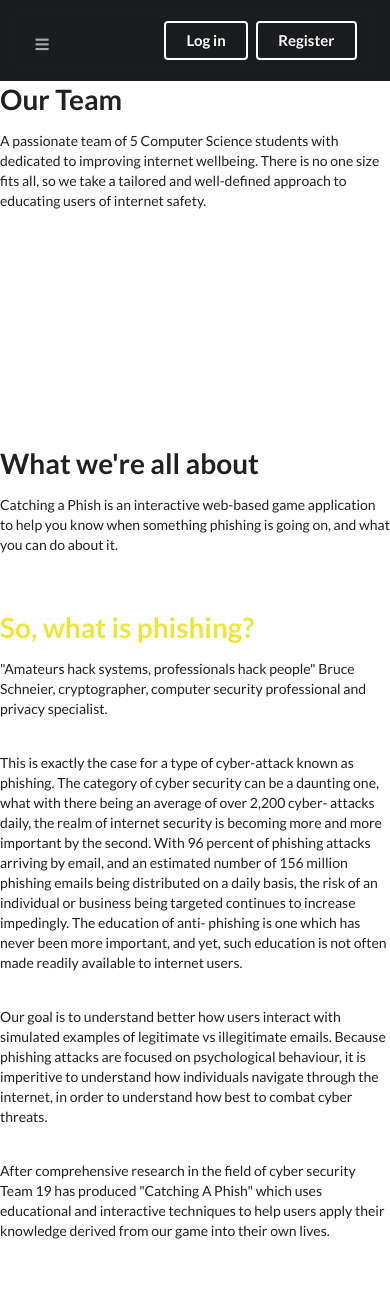
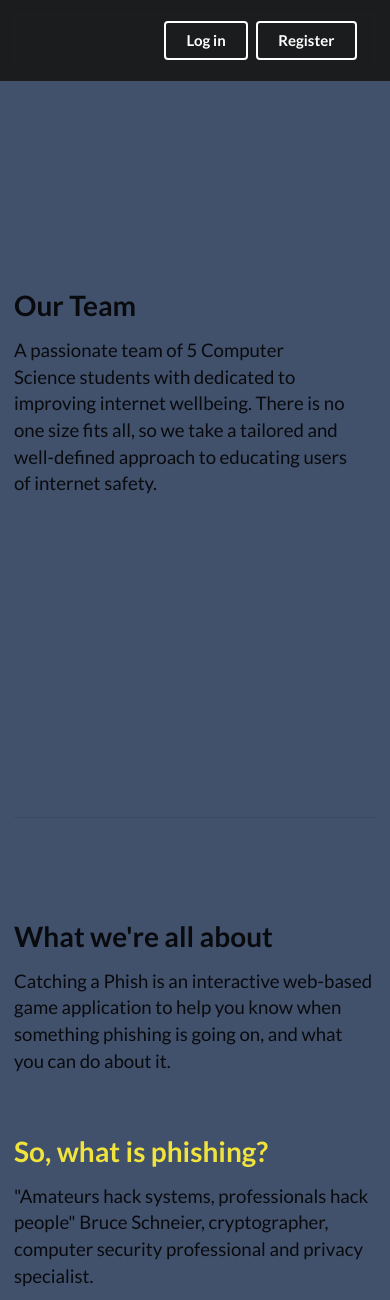
Before and after one commit to Jasvxxr-Singh/Catch-A-Phish-Web-app, a Flask app: page /about in a window 390 px wide. Shown: the top 1300 px of the page. Run offline with Flask 2, Linux system fonts and the light colour scheme; parts of the project's set-up code (start-up, migrations or seed data) failed here and were passed over.

Commit message:
About page

```diff
--- a/src/static/css/main.css
+++ b/src/static/css/main.css
@@ -1,6 +1,7 @@
 body {
     -webkit-font-smoothing: antialiased;
     -moz-font-smoothing: grayscale;
+    background-color: #41506b;
 }
 
 .hidden.menu {
@@ -59,6 +60,35 @@ body {
     font-weight: normal;
 }
 
+/* Header active */
+@media only screen and (max-width: 700px) {
+    .ui.fixed.menu {
+        display: none !important;
+    }
+
+    .secondary.pointing.menu .item, .secondary.pointing.menu .menu {
+        display: none;
+    }
+
+    .secondary.pointing.menu .toc.item {
+        display: block;
+    }
+
+    .masthead.segment {
+        min-height: 350px;
+    }
+
+    .masthead h1.ui.header {
+        font-size: 2em;
+        margin-top: 1.5em;
+    }
+
+    .masthead h2 {
+        margin-top: 0.5em;
+        font-size: 1.5em;
+    }
+}
+
 /* Home */
 .ui.vertical.stripe {
     padding: 8em 0em;
@@ -113,33 +143,3 @@ body {
 .secondary.pointing.menu .toc.item {
     display: none;
 }
-
-
-/* Header active */
-@media only screen and (max-width: 700px) {
-    .ui.fixed.menu {
-        display: none !important;
-    }
-
-    .secondary.pointing.menu .item, .secondary.pointing.menu .menu {
-        display: none;
-    }
-
-    .secondary.pointing.menu .toc.item {
-        display: block;
-    }
-
-    .masthead.segment {
-        min-height: 350px;
-    }
-
-    .masthead h1.ui.header {
-        font-size: 2em;
-        margin-top: 1.5em;
-    }
-
-    .masthead h2 {
-        margin-top: 0.5em;
-        font-size: 1.5em;
-    }
-}
--- a/src/templates/about/about.html
+++ b/src/templates/about/about.html
@@ -1,15 +1,26 @@
 {% extends 'layout.html' %} {% block content %}
-<main id="main">
+<div class="ui vertical stripe segment">
+    <div class="ui middle aligned stackable grid container">
         <div id="about-content">
-        <div>
-            <H1 id="about-content-heading">Our Team</H1>
-            <div id="our-team">
-                <p id="about-content-text">{{ content_dict['Our Team'] }}</p>
-                <br>
+
+            <div class="ui vertical stripe segment">
+                <div class="ui middle aligned stackable grid container">
+                    <div class="row">
+                        <div class="eight wide column">
+                        <h3 class="ui header">Our Team</h3>
+                        <p>
+                            {{ content_dict['Our Team'] }}
+                        </p>
+
+                        </div>
+                        <div class="six wide right floated column">
                             <img src="../../static/images/fish.gif">
                         </div>
-            <br>
                     </div>
+                </div>
+            </div>
+
+            <br><br><br><br><br>
 
             <div>
                 <H1 id="about-content-heading">What we're all about</H1>
@@ -28,5 +39,6 @@
                 <br><br><br>
             </div>
         </div>
-</main>
+    </div>
+</div>
 {% endblock %}
--- a/src/templates/home/home.html
+++ b/src/templates/home/home.html
@@ -12,7 +12,7 @@
     </div>
   </div>
 
-  <!--  -->
+  <!-- Page content -->
   <div class="ui vertical stripe segment">
     <div class="ui middle aligned stackable grid container">
       <div class="row">
```
Lines whose indentation alone changed are shown as unchanged.
